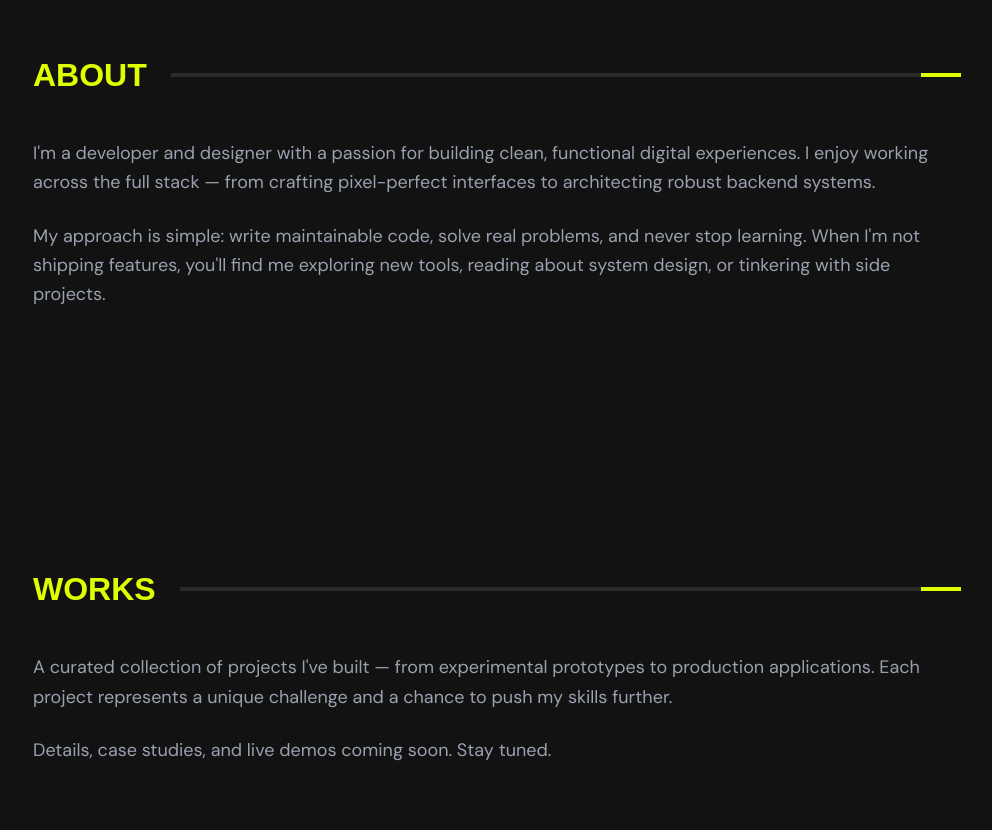
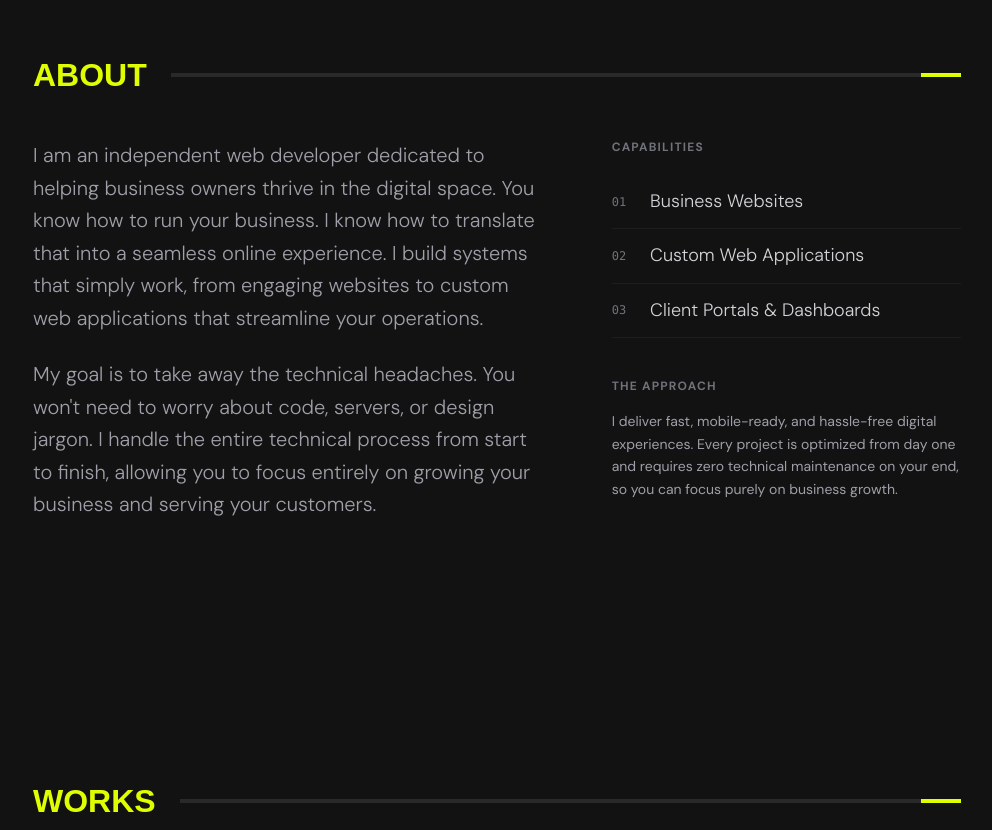
Before and after one commit to fikriwado/noir, a Next.js app: page / in a window 1280 px wide. Shown: the part 1400-2230 px from the top of the page, without its empty margins (143-1135 px from the left). Built offline with nearby package versions, Linux system fonts and the light colour scheme; a web font is replaced by a local one.

Commit message:
refactor: extract About section into component, polish copy

```diff
--- a/src/app/page.jsx
+++ b/src/app/page.jsx
@@ -1,6 +1,7 @@
 import Header from "@/components/Header";
 import Hero from "@/components/Hero";
 import Section from "@/components/Section";
+import About from "@/components/About";
 import LifeAt from "@/components/LifeAt";
 import FixedUI from "@/components/FixedUI";
 
@@ -10,14 +11,7 @@ export default function Home() {
       <Header />
       <Hero />
       <LifeAt />
-      <Section id="about" title="About Me" className="pt-40 sm:pt-52">
-        <p>
-          I&apos;m a developer and designer with a passion for building clean, functional digital experiences. I enjoy working across the full stack — from crafting pixel-perfect interfaces to architecting robust backend systems.
-        </p>
-        <p>
-          My approach is simple: write maintainable code, solve real problems, and never stop learning. When I&apos;m not shipping features, you&apos;ll find me exploring new tools, reading about system design, or tinkering with side projects.
-        </p>
-      </Section>
+      <About />
       <Section id="works" title="Selected Works">
         <p>
           A curated collection of projects I&apos;ve built — from experimental prototypes to production applications. Each project represents a unique challenge and a chance to push my skills further.
--- /dev/null
+++ b/src/components/About.jsx
@@ -0,0 +1,43 @@
+import Section from "./Section";
+
+export default function About() {
+  return (
+    <Section id="about" title="About Me" className="pt-40 sm:pt-52">
+      <div className="grid grid-cols-1 lg:grid-cols-12 gap-10 lg:gap-16">
+        <div className="lg:col-span-7 flex flex-col gap-6">
+          <p className="text-lg sm:text-xl text-zinc-400 font-light leading-relaxed">
+            I am an independent web developer dedicated to helping business owners thrive in the digital space. You know how to run your business. I know how to translate that into a seamless online experience. I build systems that simply work, from engaging websites to custom web applications that streamline your operations.
+          </p>
+          <p className="text-lg sm:text-xl text-zinc-400 font-light leading-relaxed">
+            My goal is to take away the technical headaches. You won&apos;t need to worry about code, servers, or design jargon. I handle the entire technical process from start to finish, allowing you to focus entirely on growing your business and serving your customers.
+          </p>
+        </div>
+        <div className="lg:col-span-5 flex flex-col gap-10 pt-2 lg:pt-0">
+          <div>
+            <h3 className="text-xs text-zinc-500 tracking-widest font-bold mb-5 uppercase">Capabilities</h3>
+            <ul className="flex flex-col">
+              <li className="flex items-center gap-6 border-b border-zinc-800/60 py-3 text-zinc-300 font-light">
+                <span className="text-zinc-500 text-xs font-mono">01</span>
+                <span>Business Websites</span>
+              </li>
+              <li className="flex items-center gap-6 border-b border-zinc-800/60 py-3 text-zinc-300 font-light">
+                <span className="text-zinc-500 text-xs font-mono">02</span>
+                <span>Custom Web Applications</span>
+              </li>
+              <li className="flex items-center gap-6 border-b border-zinc-800/60 py-3 text-zinc-300 font-light">
+                <span className="text-zinc-500 text-xs font-mono">03</span>
+                <span>Client Portals &amp; Dashboards</span>
+              </li>
+            </ul>
+          </div>
+          <div>
+            <h3 className="text-xs text-zinc-500 tracking-widest font-bold mb-4 uppercase">The Approach</h3>
+            <p className="text-zinc-400 text-sm leading-relaxed">
+              I deliver fast, mobile-ready, and hassle-free digital experiences. Every project is optimized from day one and requires zero technical maintenance on your end, so you can focus purely on business growth.
+            </p>
+          </div>
+        </div>
+      </div>
+    </Section>
+  );
+}
```
